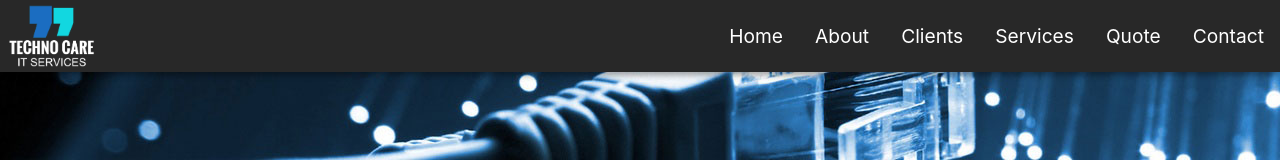
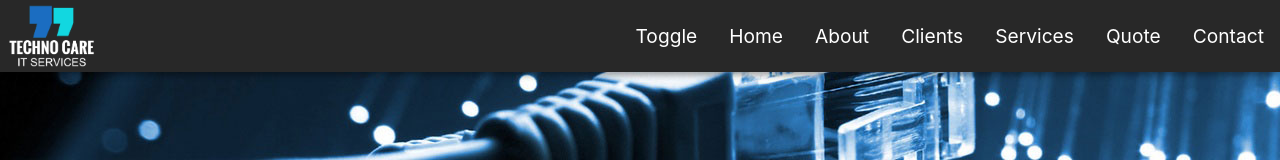
Before and after one commit to Zettoy/techno-care, a React (Create React App) app: page / in a window 1280 px wide. Shown: the top 160 px of the page. Built offline with nearby package versions, Linux system fonts and the light colour scheme; the HTML template or start-up script is replaced by a standard one.

Commit message:
light / dark toggle

```diff
--- a/src/App.js
+++ b/src/App.js
@@ -1,6 +1,6 @@
 import React from "react";
-import { BrowserRouter } from "react-router-dom";
-import { ThemeProvider } from "react-jss";
+import {BrowserRouter} from "react-router-dom";
+import {ThemeProvider} from "react-jss";
 import Routes from "./routes";
 import NavBar from "./components/NavBar";
 import Footer from "./components/Footer";
@@ -8,6 +8,10 @@ import ScrollToTop from "./util/ScrollToTop";
 import theme from "./config/theme";
 
 function App() {
+  const [dark, setDark] = React.useState(true);
+  theme['toggle'] = () => setDark(!dark);
+  theme['palette'] = dark ? theme.dark : theme.light;
+
   return (
     <div id="app">
       <ThemeProvider theme={theme}>
--- a/src/components/Footer.js
+++ b/src/components/Footer.js
@@ -1,6 +1,6 @@
 import React from "react";
 import { Link } from "react-router-dom";
-import { createUseStyles } from "react-jss";
+import { createUseStyles, useTheme } from "react-jss";
 
 import Container from "../util/Container";
 import FlexColumn from "../util/FlexColumn";
@@ -25,7 +25,7 @@ const useStyles = createUseStyles(theme => ({
     display: 'grid',
     gridTemplateColumns: 'repeat(4, 1fr)',
     gridGap: '1.5rem',
-    color: theme.palette.text.primary,
+    // color: theme.palette.text.primary,
     '& $logo, & $links, & $map, & $contact': {
       boxSizing: 'border-box',
       padding: '1.5rem 0',
@@ -49,7 +49,6 @@ const useStyles = createUseStyles(theme => ({
     display: 'block',
     textDecoration: 'none',
     borderBottom: 'grey 1px solid',
-    color: 'white',
     padding: '0.3rem 0',
     '&:hover': {
       textDecoration: 'underline'
@@ -69,10 +68,11 @@ const useStyles = createUseStyles(theme => ({
 
 function Footer() {
   const classes = useStyles();
+  const color = useTheme().palette.text.primary;
 
   return (
     <Paper className={classes.root} color="primary">
-      <Container className={classes.container}>
+      <Container className={classes.container} style={{color: color}}>
 
         <FlexColumn className={classes.logo}>
           <img src={logo} alt="logo"/>
@@ -86,7 +86,8 @@ function Footer() {
               (item.pathname !== '/' && !item.menu) &&
               <Link className={classes.link}
                     to={item.pathname}
-                    key={item.pathname}>
+                    key={item.pathname}
+                    style={{color: color}}>
                 {item.label}
               </Link>
             ))}
--- a/src/components/NavBar.js
+++ b/src/components/NavBar.js
@@ -1,6 +1,6 @@
 import React from 'react';
 import { Link } from 'react-router-dom';
-import { createUseStyles } from 'react-jss';
+import { createUseStyles, useTheme } from 'react-jss';
 
 import Paper from '../util/Paper';
 import logo from '../assets/logo.png';
@@ -14,7 +14,6 @@ const useStyles = createUseStyles(theme => ({
     height: '4.5rem',
     width: '100%',
   },
-
   logo: {
     boxSizing: 'border-box',
     padding: '0.1rem',
@@ -23,7 +22,6 @@ const useStyles = createUseStyles(theme => ({
       height: '100%'
     }
   },
-
   nav: {
     flexGrow: 1,
     display: 'flex',
@@ -32,11 +30,9 @@ const useStyles = createUseStyles(theme => ({
     margin: 0,
     height: '100%'
   },
-
   navItem: {
     position: 'relative',
     textDecoration: 'none',
-    color: theme.palette.text.primary,
     height: '100%',
     transition: '0.5s',
     '& li': {
@@ -67,7 +63,6 @@ const useStyles = createUseStyles(theme => ({
   },
   menuItem: {
     textDecoration: 'none',
-    color: 'white',
     fontSize: '1em',
     padding: '0.5rem 2rem',
     transition: '0.5s',
@@ -79,25 +74,34 @@ const useStyles = createUseStyles(theme => ({
 
 function NavBar() {
   const classes = useStyles();
+  const color = useTheme().palette.text.primary;
 
   return (
-    <Paper className={classes.root} color="primary">
+    <Paper className={classes.root} color="primary" style={{color: color}}>
       <Link className={classes.logo}
             to="/">
         <img src={logo} alt="logo"/>
       </Link>
 
       <ul className={classes.nav}>
+        <a className={classes.navItem}
+           style={{cursor: 'pointer'}}
+           onClick={useTheme().toggle}>
+          <li>Toggle</li>
+        </a>
         {navItems.map(item => (
           item.menu
           ?
-          <div className={classes.navItem} key={item.label} style={{cursor: 'pointer'}}>
+          <div className={classes.navItem}
+               key={item.label}
+               style={{cursor: 'pointer'}}>
             <li>{item.label}</li>
             <Paper className={classes.menu} color="primary">
               {item.children.map(menuItem => (
                 <Link className={classes.menuItem}
                       to={menuItem.pathname}
-                      key={menuItem.label}>
+                      key={menuItem.label}
+                      style={{color: color}}>
                   {menuItem.label}
                 </Link>
               ))}
@@ -106,7 +110,8 @@ function NavBar() {
           :
           <Link className={classes.navItem}
                 to={item.pathname}
-                key={navItems.indexOf(item)}>
+                key={navItems.indexOf(item)}
+                style={{color: color}}>
             <li>{item.label}</li>
           </Link>
         ))}
--- a/src/config/theme.js
+++ b/src/config/theme.js
@@ -6,7 +6,17 @@ export default {
     lg: '1280px',
     xl: '1920px',
   },
-  palette: {
+  light: {
+    text: {
+      primary: 'black'
+    },
+    background: {
+      primary: 'white',
+      secondary: 'white',
+      hover: 'darkgrey'
+    }
+  },
+  dark: {
     text: {
       primary: 'white'
     },
@@ -15,6 +25,9 @@ export default {
       secondary: '#323232',
       hover: '#4c4c4c'
     }
+  },
+  palette: {
+
   },
   elevation: {
     '1': '0 1px 3px rgba(0, 0, 0, 0.12), 0 1px 2px rgba(0, 0, 0, 0.24)',
--- a/src/pages/about/components/Header.js
+++ b/src/pages/about/components/Header.js
@@ -7,9 +7,6 @@ import content from "../config/content";
 import about from "../assets/about.jpg";
 
 const useStyles = createUseStyles(theme=> ({
-  root: {
-    color: theme.palette.text.primary
-  },
   body: {
     display: 'grid',
     gridTemplateColumns: 'repeat(2, 1fr)',
@@ -32,7 +29,7 @@ function Header() {
   const classes = useStyles();
 
   return (
-    <Paper className={classes.root} color="secondary">
+    <Paper color="secondary">
       <Container style={{padding: '3rem 0'}}>
         <div className={classes.body}>
           <span>{content.about}</span>
--- a/src/pages/about/components/Team.js
+++ b/src/pages/about/components/Team.js
@@ -7,10 +7,6 @@ import Paper from "../../../util/Paper";
 import teamMembers from "../config/teamMembers";
 
 const useStyles = createUseStyles(theme => ({
-  root: {
-    backgroundColor: theme.palette.background.secondary,
-    color: theme.palette.text.primary
-  },
   body: {
     display: 'grid',
     gridGap: '20px',
@@ -31,7 +27,7 @@ function Team() {
   const classes = useStyles();
 
   return (
-    <Paper className={classes.root} color="secondary">
+    <Paper color="secondary">
       <Container style={{padding: '3rem 0'}}>
         <Title style={{marginBottom: '2rem'}}>
           OUR TEAM
--- a/src/pages/about/components/Testimonials.js
+++ b/src/pages/about/components/Testimonials.js
@@ -13,9 +13,6 @@ const useStyles = createUseStyles(theme => ({
     '50%': { transform: `translateX(-${theme.screenSize.md})` },
     '87.5%': { transform: `translateX(-${theme.screenSize.md})` },
     '100%': { transform: 'translateX(0)' }
-  },
-  root: {
-    color: theme.palette.text.primary,
   },
   body: {
     width: theme.screenSize.md,
@@ -48,7 +45,7 @@ function Testimonials() {
   const classes = useStyles();
 
   return (
-    <Paper className={classes.root} color="secondary">
+    <Paper color="secondary">
       <Container style={{padding: '3rem 0'}}>
         <Title style={{marginBottom: '2rem'}}>
           TESTIMONIALS
--- a/src/pages/about/components/VisionMission.js
+++ b/src/pages/about/components/VisionMission.js
@@ -6,18 +6,17 @@ import Title from "../../../util/Title";
 import Paper from "../../../util/Paper";
 import content from "../config/content";
 
-const useStyles = createUseStyles(theme => ({
+const useStyles = createUseStyles({
   root: {
     position: 'relative',
     zIndex: 1,
-    color: theme.palette.text.primary,
   },
   body: {
     display: 'grid',
     gridGap: '20px',
     gridTemplateColumns: 'repeat(3, 1fr)'
   }
-}));
+});
 
 function VisionMission() {
   const classes = useStyles();
--- a/src/pages/about/index.js
+++ b/src/pages/about/index.js
@@ -1,4 +1,5 @@
 import React from "react";
+import { useTheme } from "react-jss";
 
 import Header from "./components/Header";
 import VisionMission from "./components/VisionMission";
@@ -6,7 +7,7 @@ import Team from "./components/Team";
 import Testimonials from "./components/Testimonials";
 
 export default () => (
-  <div style={{paddingTop: '4rem'}}>
+  <div style={{paddingTop: '4rem', color: useTheme().palette.text.primary}}>
     <Header/>
     <VisionMission/>
     <Team/>
--- a/src/pages/home/components/SlideShow.js
+++ b/src/pages/home/components/SlideShow.js
@@ -6,8 +6,16 @@ import Container from "../../../util/Container";
 import Paper from "../../../util/Paper";
 import images from "../config/bannerImages";
 
-const useStyles = createUseStyles(theme => {
-  const style = {
+const gap = 100 / images.length / 2;
+
+const useStyles = createUseStyles(theme => ({
+  '@keyframes fade': {
+    '0%': { opacity: 0 },
+    [`${gap}%`]: { opacity: 1 },
+    [`${gap * 2}%`]: { opacity: 1 },
+    [`${gap * 3}%`]: { opacity: 0 },
+    '100%': { opacity: 0 },
+  },
   '@keyframes slide': theme.animation.slideUp,
   root: {
     height: '100%',
@@ -57,20 +65,7 @@ const useStyles = createUseStyles(theme => {
       backgroundColor: theme.palette.background.hover
     }
   }
-  };
-
-  const gap = 100 / images.length / 2;
-
-  const fade = {};
-  fade['0%'] = { opacity: 0 };
-  fade[`${gap}%`] = { opacity: 1 };
-  fade[`${gap * 2}%`] = { opacity: 1 };
-  fade[`${gap * 3}%`] = { opacity: 0 };
-  fade['100%'] = { opacity: 0 };
-
-  style['@keyframes fade'] = fade;
-  return style;
-});
+}));
 
 function SlideShow() {
   const classes = useStyles();
--- a/src/util/Paper.js
+++ b/src/util/Paper.js
@@ -1,14 +1,22 @@
 import React from "react";
-import theme from "../config/theme";
+import { createUseStyles, useTheme } from "react-jss";
+import classNames from 'classnames';
+
+const useStyles = createUseStyles(theme => ({
+  root: {
+    boxShadow: props => props.elevation ? theme.elevation[props.elevation] : theme.elevation[2],
+    transition: '0.5s'
+  }
+}));
 
 function Paper(props) {
-  const style = props.style ? props.style : {};
+  const classes = useStyles(props);
+  const theme = useTheme();
 
-  if (props.color) style.backgroundColor = theme.palette.background[props.color];
-  style.boxShadow = props.elevation ? theme.elevation[props.elevation] : theme.elevation[2];
+  const style = {backgroundColor: theme.palette.background[props.color]};
 
   return (
-    <div className={props.className} style={style}>
+    <div className={classNames(props.className, classes.root)} style={{...style, ...props.style}}>
       {props.children}
     </div>
   )
--- a/src/util/Title.js
+++ b/src/util/Title.js
@@ -1,30 +1,33 @@
 import React from "react";
-import { createUseStyles } from "react-jss";
+import { createUseStyles, useTheme } from "react-jss";
 import classNames from "classnames";
 
-const useStyles = createUseStyles(theme => ({
+const useStyles = createUseStyles({
   root: {
     display: 'flex',
     flexDirection: 'column',
     alignItems: 'center',
     fontSize: '2em',
     fontWeight: 450,
-    color: theme.palette.text.primary,
+    '& span, & div': {
+      transition: '0.5s'
+    },
     '& div': {
       marginTop: '1rem',
       width: '4rem',
-      borderBottom: `2px solid ${theme.palette.text.primary}`
+      borderBottom: '2px solid',
     }
   }
-}));
+});
 
 function Title(props) {
   const classes = useStyles();
+  const color = useTheme().palette.text.primary;
 
   return (
     <div className={classNames(props.className, classes.root)} style={props.style}>
-      <span>{props.children}</span>
-      <div/>
+      <span style={{color: color}}>{props.children}</span>
+      <div style={{borderBottomColor: color}}/>
     </div>
   )
 }
```
Lines whose indentation alone changed are shown as unchanged.
